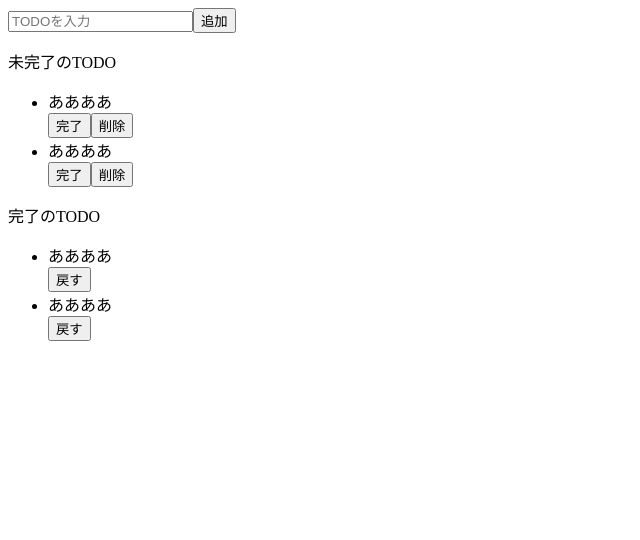
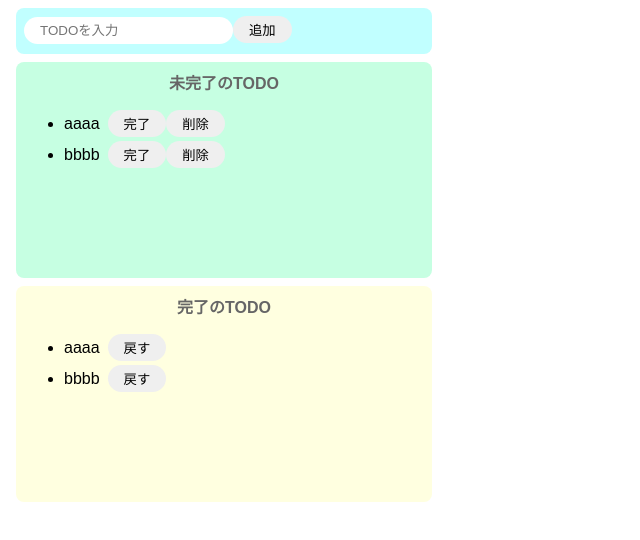
Before and after one commit to tabku/react-todo-study, a React (Create React App) app: page / in a window 1280 px wide. Shown: the top 540 px of the page, without its empty margins (0-640 px from the left). Built offline with nearby package versions, Linux system fonts and the light colour scheme.

Commit message:
css モック途中

```diff
--- a/src/App.jsx
+++ b/src/App.jsx
@@ -1,38 +1,40 @@
-import "./styles.css";
+import React, { useState } from "react";
+import "./style.css";
 
 export const App = () => {
+  const [incompleteTodos, setIncompleteTodos] = useState(["aaaa", "bbbb"]);
+  const [completeTodos, setCompleteTodos] = useState(["aaaa", "bbbb"]);
   return (
     <>
-      <div>
+      <div className="input-area">
         <input placeholder="TODOを入力" />
         <button>追加</button>
       </div>
-      <div>
-        <p>未完了のTODO</p>
+      <div className="incomplete-area">
+        <p className="title">未完了のTODO</p>
         <ul>
-          <div>
-            <li>ああああ</li>
-            <button>完了</button>
-            <button>削除</button>
-          </div>
-          <div>
-            <li>ああああ</li>
-            <button>完了</button>
-            <button>削除</button>
-          </div>
+          {incompleteTodos.map((todo) => {
+            return (
+              <div key={todo} className="list-row">
+                <li>{todo}</li>
+                <button>完了</button>
+                <button>削除</button>
+              </div>
+            );
+          })}
         </ul>
       </div>
-      <div>
-        <p>完了のTODO</p>
+      <div className="complate-area">
+        <p className="title">完了のTODO</p>
         <ul>
-          <div>
-            <li>ああああ</li>
-            <button>戻す</button>
-          </div>
-          <div>
-            <li>ああああ</li>
-            <button>戻す</button>
-          </div>
+          {completeTodos.map((todo) => {
+            return (
+              <div key="todo" className="list-row">
+                <li>{todo}</li>
+                <button>戻す</button>
+              </div>
+            );
+          })}
         </ul>
       </div>
     </>
--- /dev/null
+++ b/src/style.css
@@ -0,0 +1,63 @@
+body {
+  font-family: sans-serif;
+}
+
+input {
+  border-radius: 19px;
+  border: none;
+  padding: 6px 16px;
+  outline: none;
+}
+
+button {
+  border-radius: 16px;
+  border: none;
+  padding: 4px 16px;
+}
+button:hover {
+  background-color: #ff7fff;
+  color: #fff;
+  cursor: pointer;
+}
+
+.input-area {
+  background-color: #c1ffff;
+  width: 400px;
+  height: 30px;
+  padding: 8px;
+  margin: 8px;
+  border-radius: 8px;
+}
+
+.incomplete-area {
+  background-color: #c6ffe2;
+  width: 400px;
+  min-height: 200px;
+  padding: 8px;
+  margin: 8px;
+  border-radius: 8px;
+}
+
+.complate-area {
+  background-color: #ffffe0;
+  width: 400px;
+  min-height: 200px;
+  padding: 8px;
+  margin: 8px;
+  border-radius: 8px;
+}
+.title {
+  text-align: center;
+  margin-top: 0;
+  font-weight: bold;
+  color: #666;
+}
+li {
+  margin-right: 8px;
+}
+
+.list-row {
+  display: flex;
+  align-items: center;
+  padding-bottom: 4px;
+}
--- a/src/styles.css
+++ /dev/null
@@ -1,4 +0,0 @@
-.App {
-  font-family: sans-serif;
-  text-align: center;
-}
```
